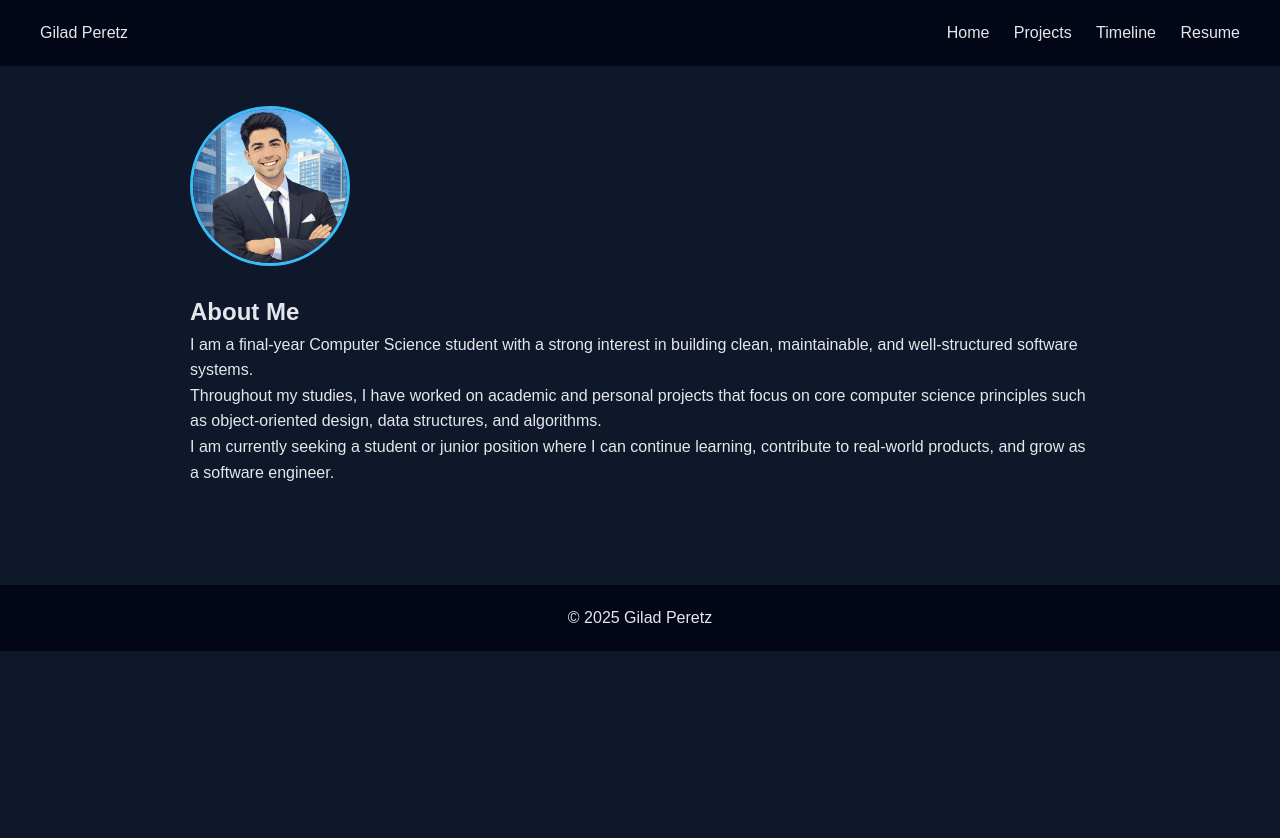
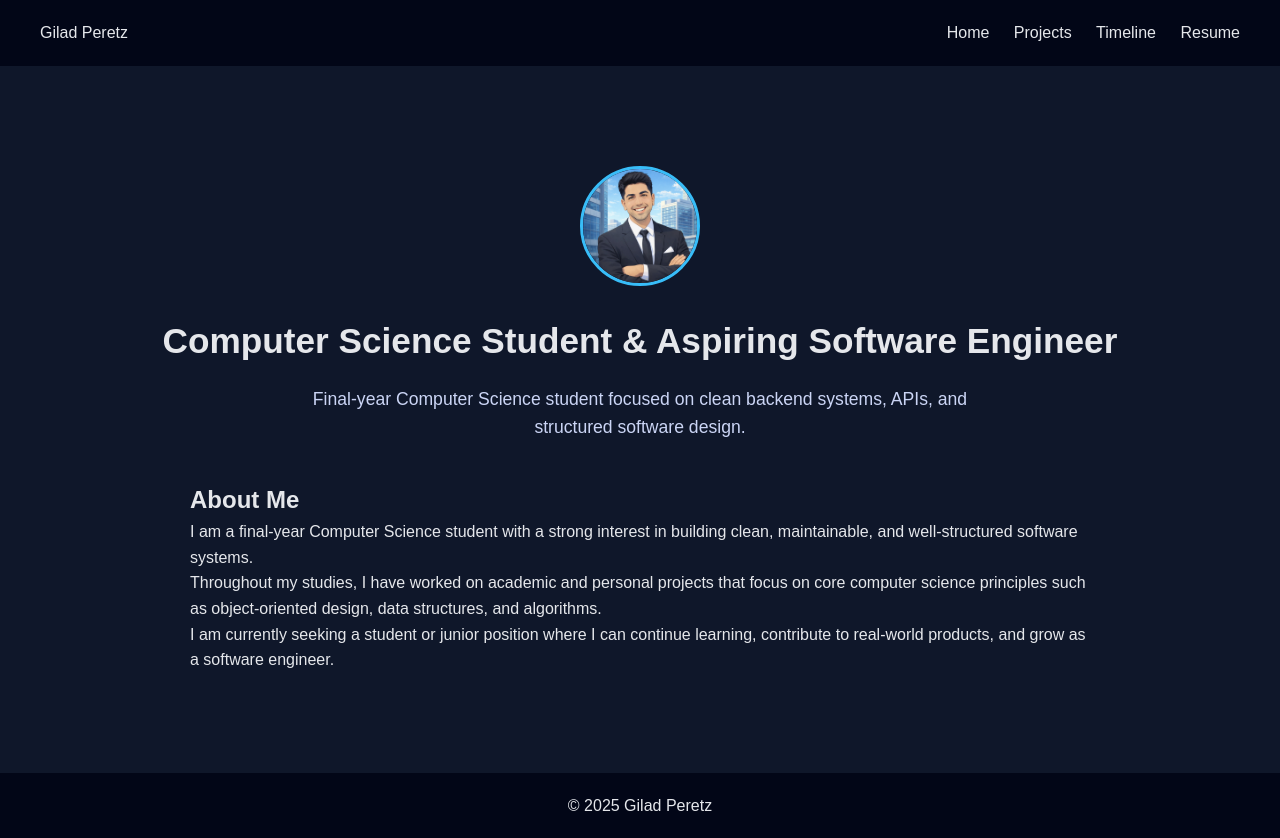
Before and after one commit to Giladperetz12/portfolio, a plain HTML site: page index.html in a window 1280 px wide. Before the commit the page ends 800 px from the top, so only its background shows below. Drawn offline with Linux system fonts and the light colour scheme.

Commit message:
Fixed profile picture size

```diff
--- a/css/style.css
+++ b/css/style.css
@@ -83,10 +83,26 @@ footer {
 }
 
 .profile-image {
-    width: 160px;
-    height: 160px;
+    width: 120px;
+    height: 120px;
     border-radius: 50%;
     object-fit: cover;
     margin-bottom: 20px;
     border: 3px solid #38bdf8;
 }
+.hero {
+    text-align: center;
+    padding: 60px 20px 40px;
+}
+
+.hero h1 {
+    font-size: 2.2rem;
+    margin-bottom: 15px;
+}
+
+.hero-subtitle {
+    max-width: 700px;
+    margin: 0 auto;
+    color: #cbd5f5;
+    font-size: 1.1rem;
+}
--- a/index.html
+++ b/index.html
@@ -20,10 +20,17 @@
 
 
 <main>
-    <section class="section">
-        <!--        <section class="hero">-->
+    <section class="hero">
         <img src="assets/images/profile.jpg" alt="Gilad Peretz" class="profile-image">
 
+        <h1>Computer Science Student & Aspiring Software Engineer</h1>
+        <p class="hero-subtitle">
+            Final-year Computer Science student focused on clean backend systems,
+            APIs, and structured software design.
+        </p>
+    </section>
+
+    <section class="section">
         <h2>About Me</h2>
         <p>
             I am a final-year Computer Science student with a strong interest in building
@@ -41,6 +48,7 @@
     </section>
 </main>
 
+
 <footer>
     <p>© 2025 Gilad Peretz</p>
 </footer>
```
